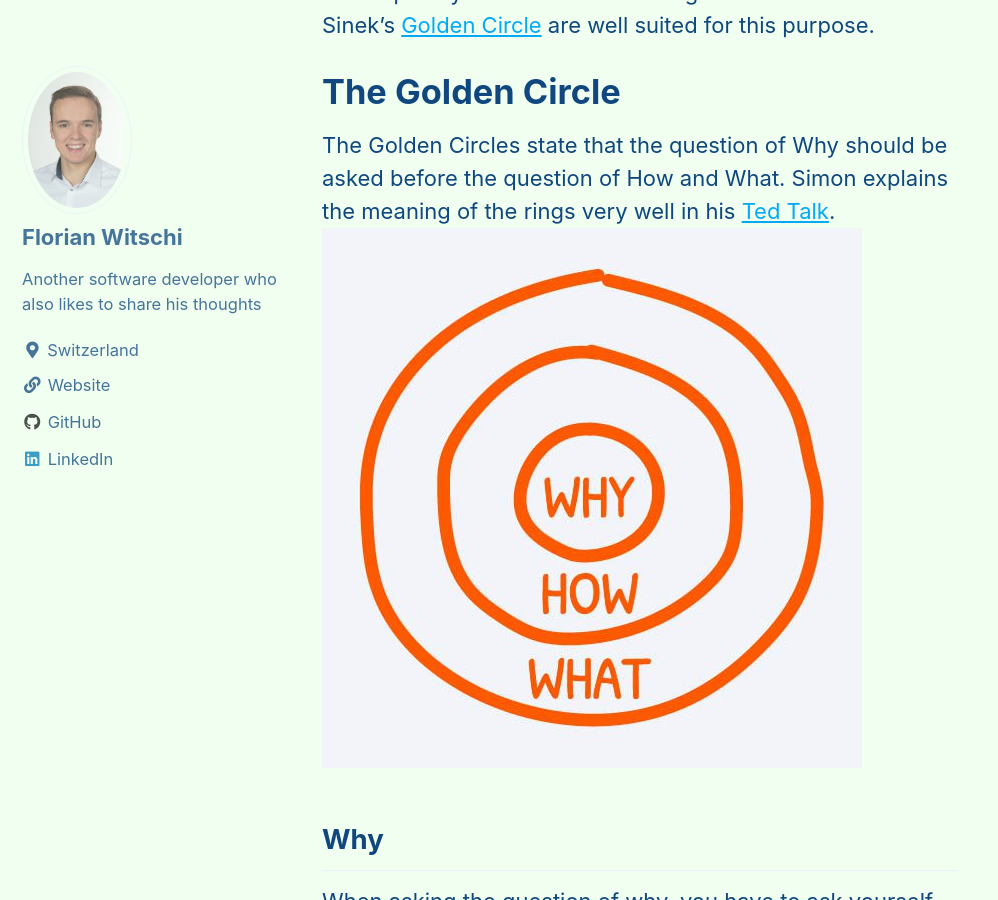
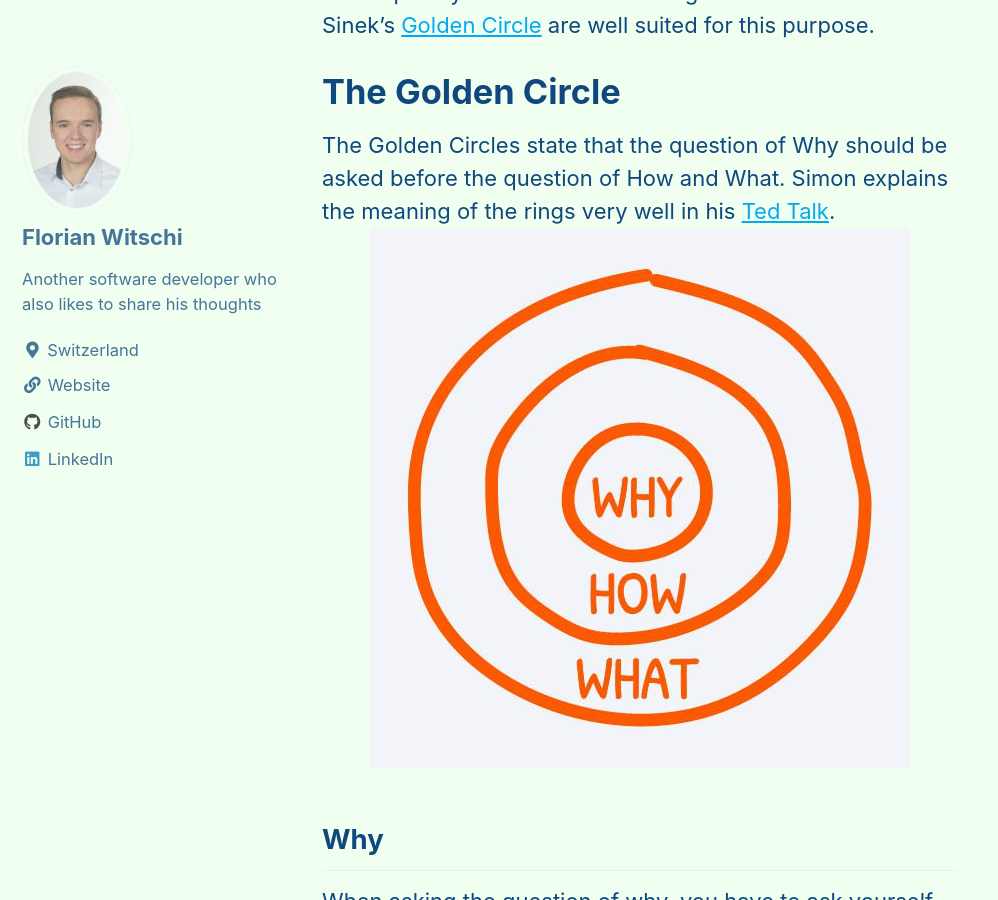
Before and after one commit to witschiflo/witschiflo.github.io, a Jekyll site: the page built from _posts/2023-07-10-my-first-post.md, in a window 1280 px wide and 900 px high, scrolled down 1202 px. Shown: the whole window, without its empty margins (0-998 px from the left). Built offline with Jekyll 4.4.1, drawn with Linux system fonts in a browser that asks for light colours; cached includes are drawn as plain includes.

Commit message:
Center picture with Golden Circle

```diff
--- a/_posts/2023-07-10-my-first-post.md
+++ b/_posts/2023-07-10-my-first-post.md
@@ -14,7 +14,7 @@ In the meantime, 2.5 years have passed, I know what an HTML tag is and I am no l
 
 # The Golden Circle
 The Golden Circles state that the question of Why should be asked before the question of How and What. Simon explains the meaning of the rings very well in his [Ted Talk](https://www.ted.com/talks/simon_sinek_how_great_leaders_inspire_action).
-![Golden Circle](/assets/images/2023/01_first_article/golen_circle.jpg)
+![Golden Circle](/assets/images/2023/01_first_article/golen_circle.jpg){: .align-center}
 
 ## Why
 When asking the question of why, you have to ask yourself why you do what you do. Why do I have my own website? I would define my Why as follows:
```
